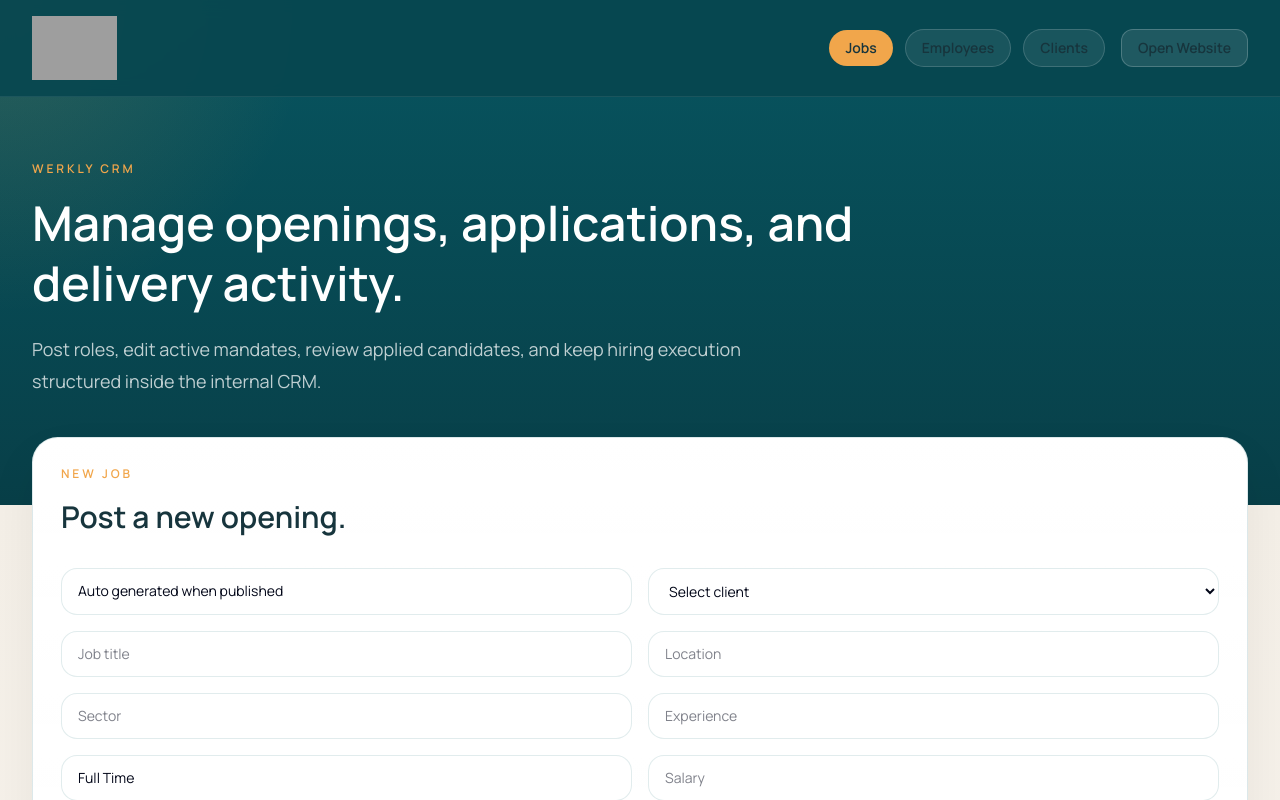
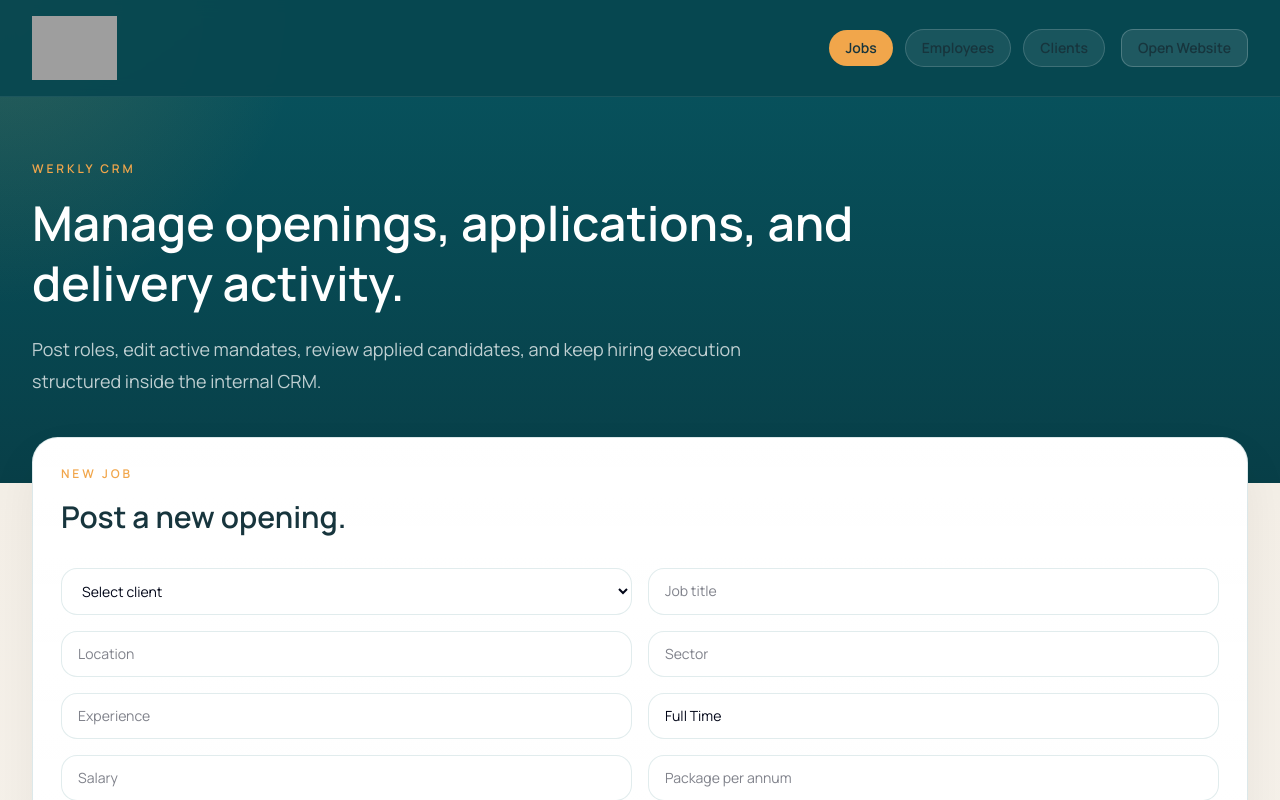
Before and after one commit to djkreddys-cmyk/Werkly, a Next.js app: page /admin/jobs in a window 1280 px wide. Shown: the top 800 px of the page. Built offline with nearby package versions, Linux system fonts and the light colour scheme; grey boxes are pictures that could not be loaded.

Commit message:
Fix job query ordering and simplify new job form

```diff
--- a/components/admin-jobs-dashboard.tsx
+++ b/components/admin-jobs-dashboard.tsx
@@ -125,12 +125,6 @@ export function AdminJobsDashboard() {
     return (
       <>
         <div className="mt-8 grid gap-4 sm:grid-cols-2">
-          <input
-            className={`${fieldClassName} bg-slate-50 text-slate-500`}
-            placeholder="Job ID"
-            value={form.jobCode ?? "Auto generated when published"}
-            disabled
-          />
           <select
             className={fieldClassName}
             value={form.clientId}
```
Also changed, not shown: 1 other file (tests, documents, lock files or other folders).
